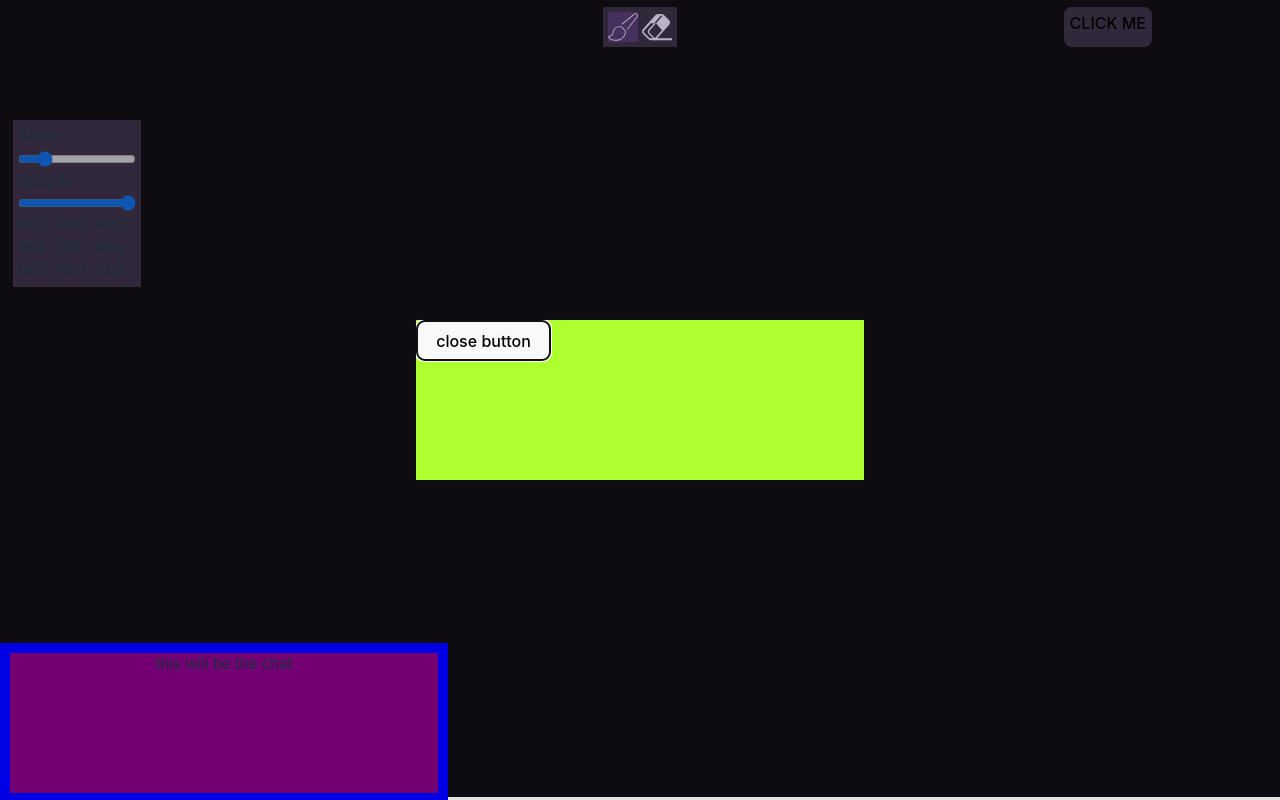
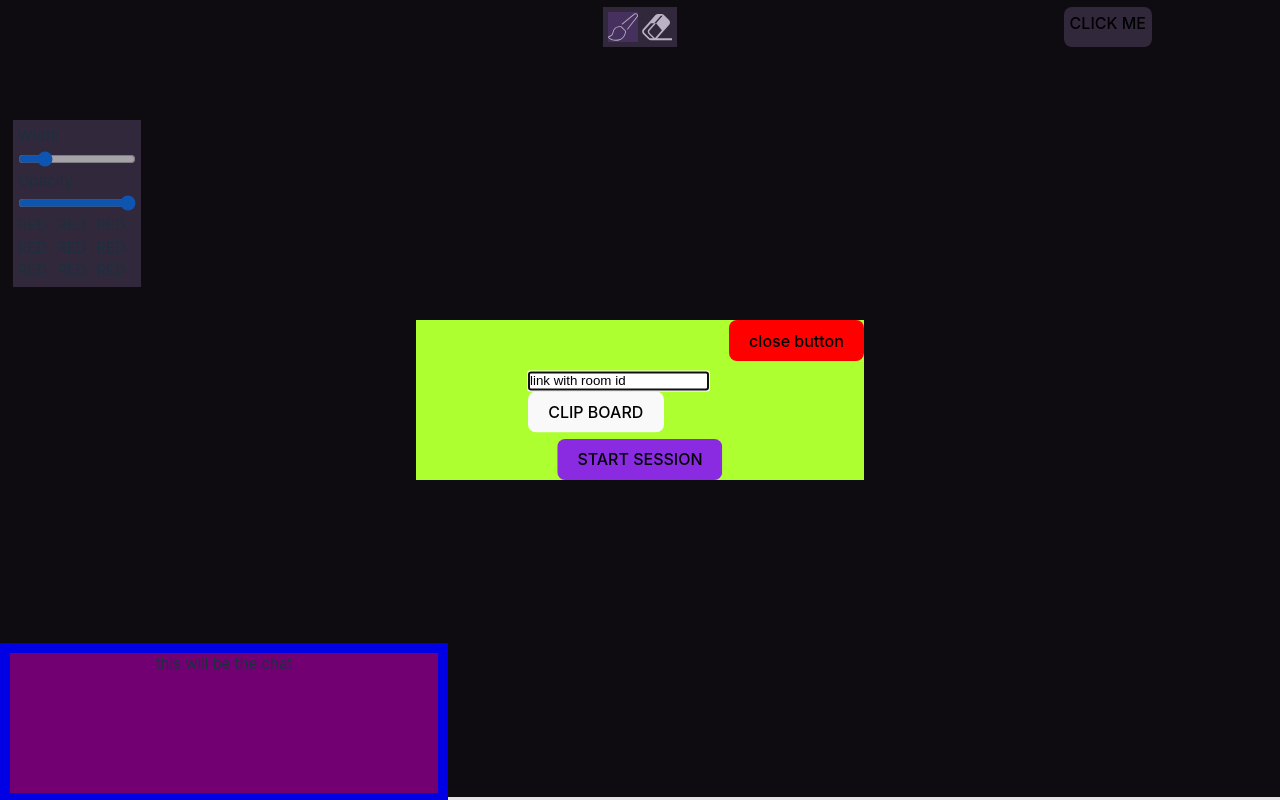
Before and after one commit to Thai-Son01/collabdraw, a React (Vite) app: page / in a window 1280 px wide. Both pictures are taken after a click on the button "CLICK ME". Built offline with nearby package versions, Linux system fonts and the light colour scheme; no server answers.

Commit message:
popup dialog rough structure ok

```diff
--- a/src/App.tsx
+++ b/src/App.tsx
@@ -7,6 +7,7 @@ import {Client} from '@stomp/stompjs'
 import useWebsocketConnection from './websocket'
 import throttle from 'lodash.throttle'
 import SessionInterface from './components/sessionconnect/SessionInterface'
+import { tool } from './interface'
 
 function App() {
 
@@ -16,14 +17,14 @@ function App() {
   const userIdentifier = useRef(crypto.randomUUID());
 
   //ce truc pourrait meme etre dans un autre fichier je pense
-  const defaultPen = {
+  const defaultPen  : tool= {
     "tool" : "pen",
     "width" : 10,
     "opacity" : 100,
     "colour" : [209, 202, 219]
   }
 
-  const defaultEraser = {
+  const defaultEraser : tool = {
     "tool" : "eraser",
     "width" : 10,
     "opacity" : 100,
@@ -62,7 +63,7 @@ function setModal(visibility : boolean) {
     <div>
       <button
       className='shareButton'
-      onClick={(e)=> {
+      onClick={()=> {
         setPopupVisibility(true);}
       }
       >
@@ -72,7 +73,7 @@ function setModal(visibility : boolean) {
       <ToolBar
       modifyTool = {modifyValue}
       itemSelected= {toolInventory[itemSelected]}
-      changeSelectedTool={toolOnClick} //changes id of selected item
+      changeSelectedTool={toolOnClick}
       ></ToolBar>
 
       <DrawingCanvas
--- a/src/components/sessionconnect/SessionInterface.module.css
+++ b/src/components/sessionconnect/SessionInterface.module.css
@@ -25,3 +25,37 @@ dialog {
 dialog::backdrop {
   backdrop-filter: blur(0.7px);
 }
+
+.closeButton {
+  position: absolute;
+  background-color: red;
+  right: 0;
+  top: 0;
+}
+
+.container {
+  position: relative;
+}
+
+
+.sessionButton {
+  position: absolute;
+  background-color: blueviolet;
+  bottom: 0;
+  left : 50%;
+  -ms-transform: translateX(-50%);
+  transform: translateX(-50%);
+}
+
+.clipboardButton {
+
+}
+
+.inputContainer {
+  margin: 0;
+  position: absolute;
+  top: 50%;
+  left: 50%;
+  -ms-transform: translate(-50%, -50%);
+  transform: translate(-50%, -50%);
+}
--- a/src/components/sessionconnect/SessionInterface.tsx
+++ b/src/components/sessionconnect/SessionInterface.tsx
@@ -5,7 +5,9 @@ export default function SessionInterface({visibility, changeVisibility} :
                                         {visibility : boolean,
                                         changeVisibility : (value : boolean) => void;
                                         }) {
+
     const dialog = useRef<HTMLDialogElement>(null);
+    const input = useRef<HTMLInputElement>(null);
 
     if (visibility) {
         if (dialog.current && !dialog.current.open) {
@@ -13,32 +15,48 @@ export default function SessionInterface({visibility, changeVisibility} :
         }
     }
 
+    function isInsideBounds(event : React.MouseEvent) {
+        let rect = dialog.current?.getBoundingClientRect();
+        if (rect) {
+            let isInside = (rect.top <= event.clientY && event.clientY <= rect.top + rect.height &&
+                rect.left <= event.clientX && event.clientX <= rect.left + rect.width);
+            if (!isInside) {
+                dialog.current?.close();
+                changeVisibility(false);
+            }
+        }
+    }
+
+    function copyToClipBoard() {
+        if (input.current) {
+            input.current.select();
+            navigator.clipboard.writeText(input.current.value);
+        }
+    }
+
     return (
-    <>
+    <div className={`${styles.container}`}>
         <dialog
             className={`${styles.sessionDialog}`}
             ref = {dialog}
             onClick={(event) => {
-
-                let rect = dialog.current?.getBoundingClientRect();
-                if (rect) {
-                    let isInside = (rect.top <= event.clientY && event.clientY <= rect.top + rect.height &&
-                        rect.left <= event.clientX && event.clientX <= rect.left + rect.width);
-                    if (!isInside) {
-                        dialog.current?.close();
-                        changeVisibility(false);
-                    }
-                }
-
+                isInsideBounds(event);
             }}
         >
-            <button
+            <div className={`${styles.inputContainer}`}>
+                <input type="text" value = "link with room id" id = "roomId" readOnly = {true} ref={input}></input>
+                <button className={`${styles.clipboardButton}`} onClick={()=>copyToClipBoard()}>CLIP BOARD</button>
+            </div>
+            <button className={`${styles.sessionButton}`}> START SESSION</button>
+
+            <button className={`${styles.closeButton}`}
             onClick={() => {
                 dialog.current?.close();
                 changeVisibility(false);
             }}
-            >close button</button>
+            >close button
+            </button>
         </dialog>
-    </>
+    </div>
     )
 }
```
